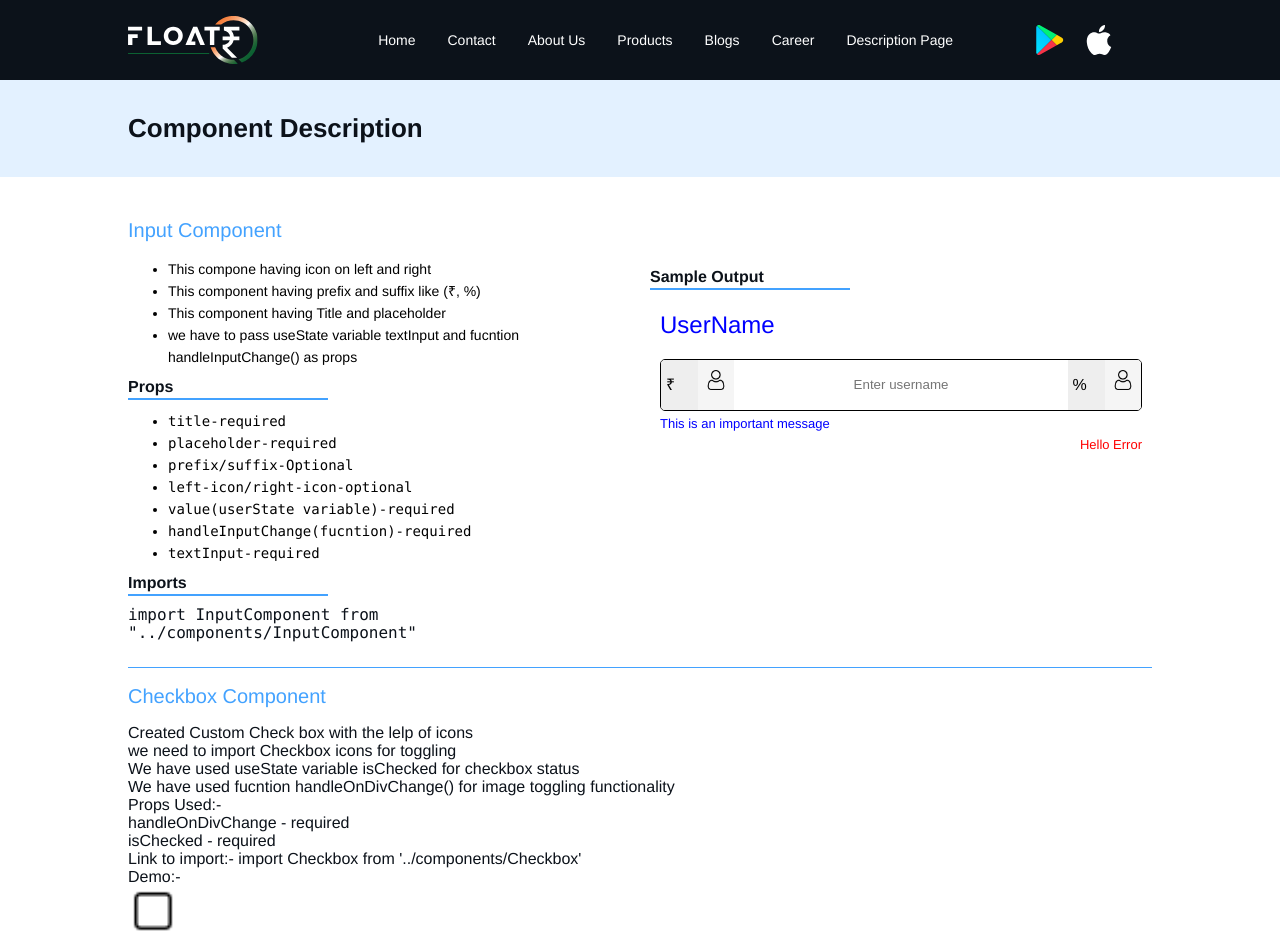
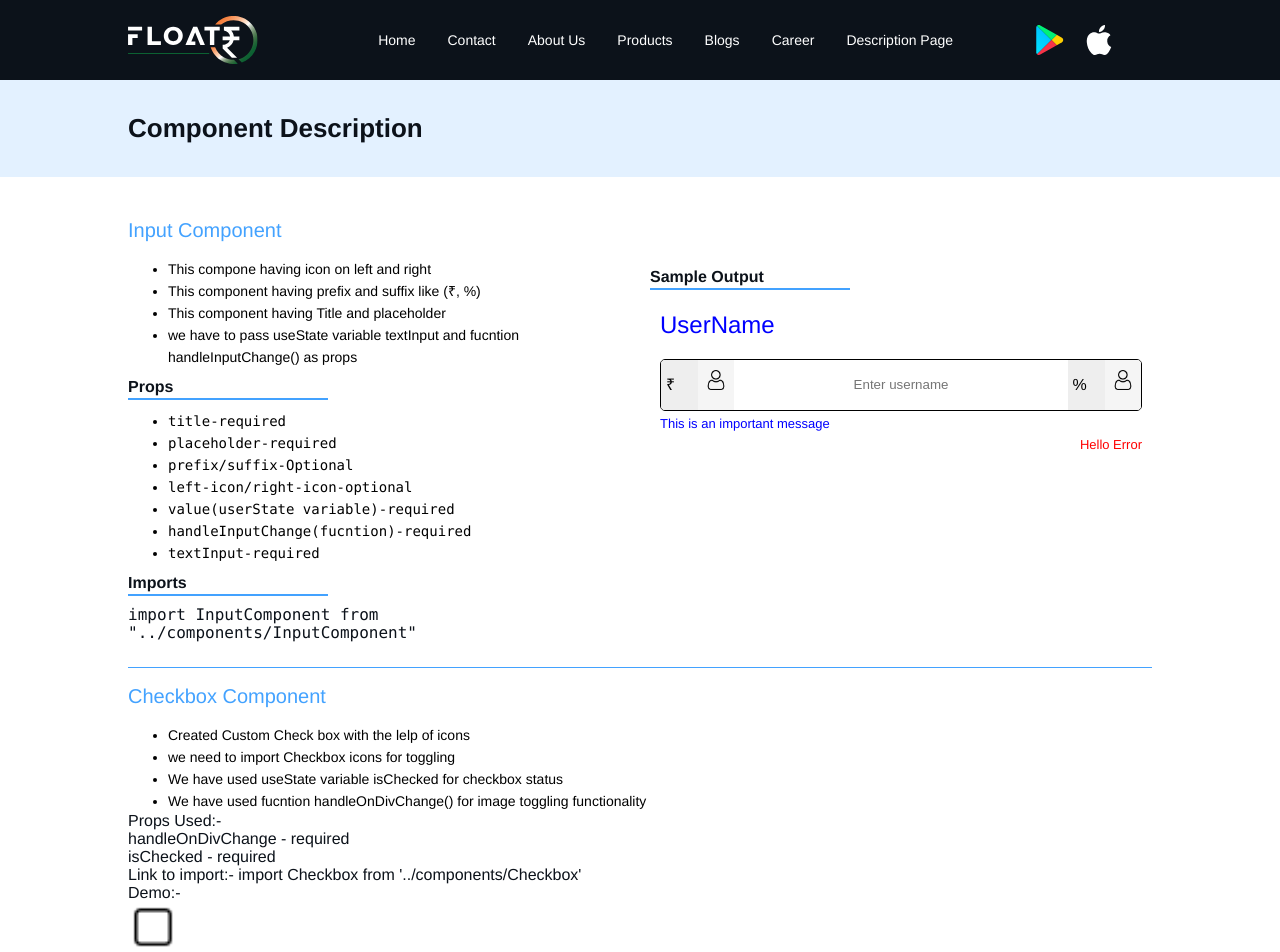
Before and after one commit to Sumit2406/floatrweb, a React (Create React App) app: page /description in a window 1280 px wide. Shown: the top 952 px of the page. Built offline with nearby package versions, Linux system fonts and the light colour scheme.

Commit message:
CSS added

```diff
--- a/src/screens/Description.js
+++ b/src/screens/Description.js
@@ -101,10 +101,11 @@ const demoValueChange = (value) => {
 };
 
 
-
   return (
     <div>
-      <div className='pagetitle'><div className='contentblock'><h1> Component Description </h1></div></div>
+      <div className='pagetitle'><div className='contentblock'>
+        <h1> Component Description </h1>
+        </div></div>
       <div className='contentblock'>
       <div className='compoblock'>
       <h2>Input Component</h2>
@@ -126,7 +127,6 @@ const demoValueChange = (value) => {
      <p className='subtitle'>Imports</p>
      <code><p>import InputComponent from "../components/InputComponent"</p></code></div>
 
-
      <div className='rightblock'><p className='subtitle'>Sample Output</p>
      <div>
       <InputComponent
@@ -144,13 +144,15 @@ const demoValueChange = (value) => {
       </div>
       </div>
 
+<div>
 
-<div>
-  <h2>Checkbox Component</h2>
-  <p>Created Custom Check box with the lelp of icons</p>
-  <p>we need to import Checkbox icons for toggling</p>
-  <p>We have used useState variable isChecked for checkbox status</p>
-  <p>We have used fucntion handleOnDivChange() for image toggling functionality</p>
+<h2>Checkbox Component</h2>
+<ul>
+  <li>Created Custom Check box with the lelp of icons</li>
+  <li>we need to import Checkbox icons for toggling</li>
+  <li>We have used useState variable isChecked for checkbox status</li>
+  <li>We have used fucntion handleOnDivChange() for image toggling functionality</li>
+  </ul>
   <p>Props Used:-</p>
   <p>handleOnDivChange - required</p>
   <p>isChecked - required</p>
```
